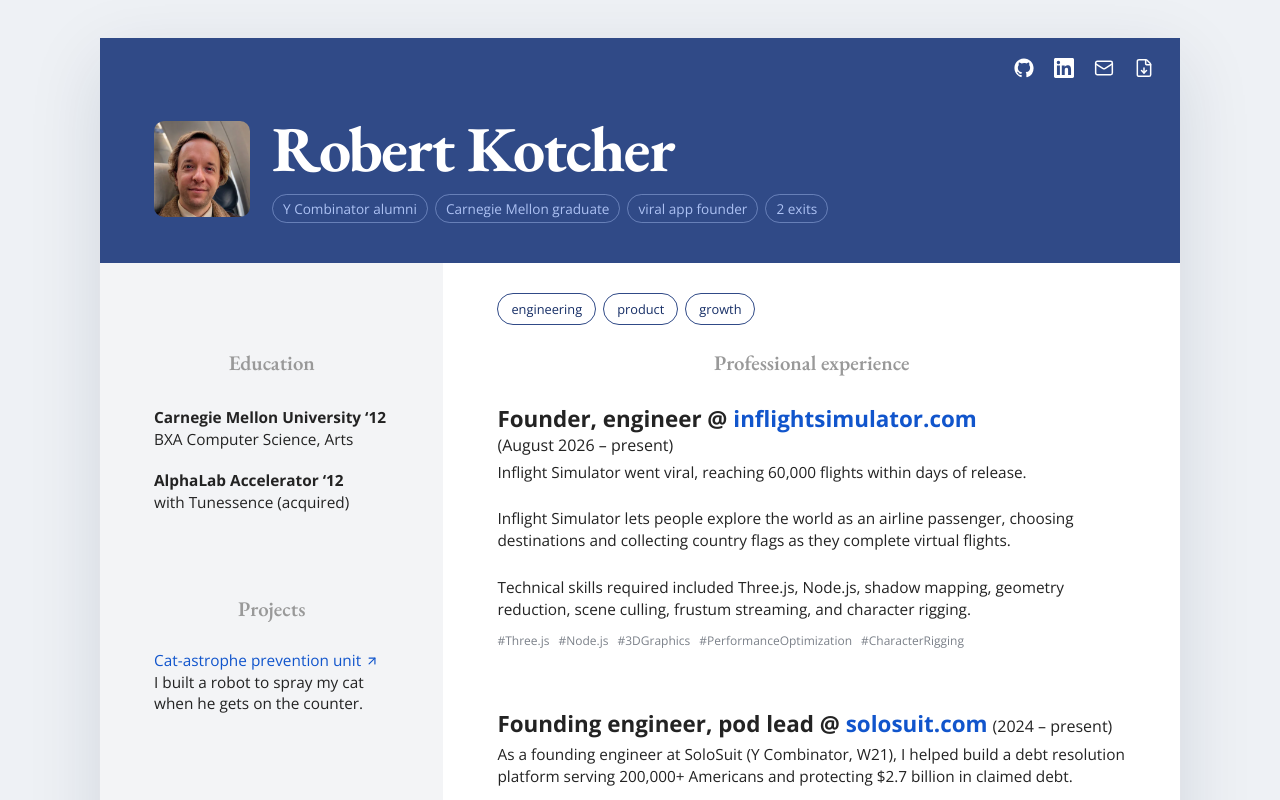
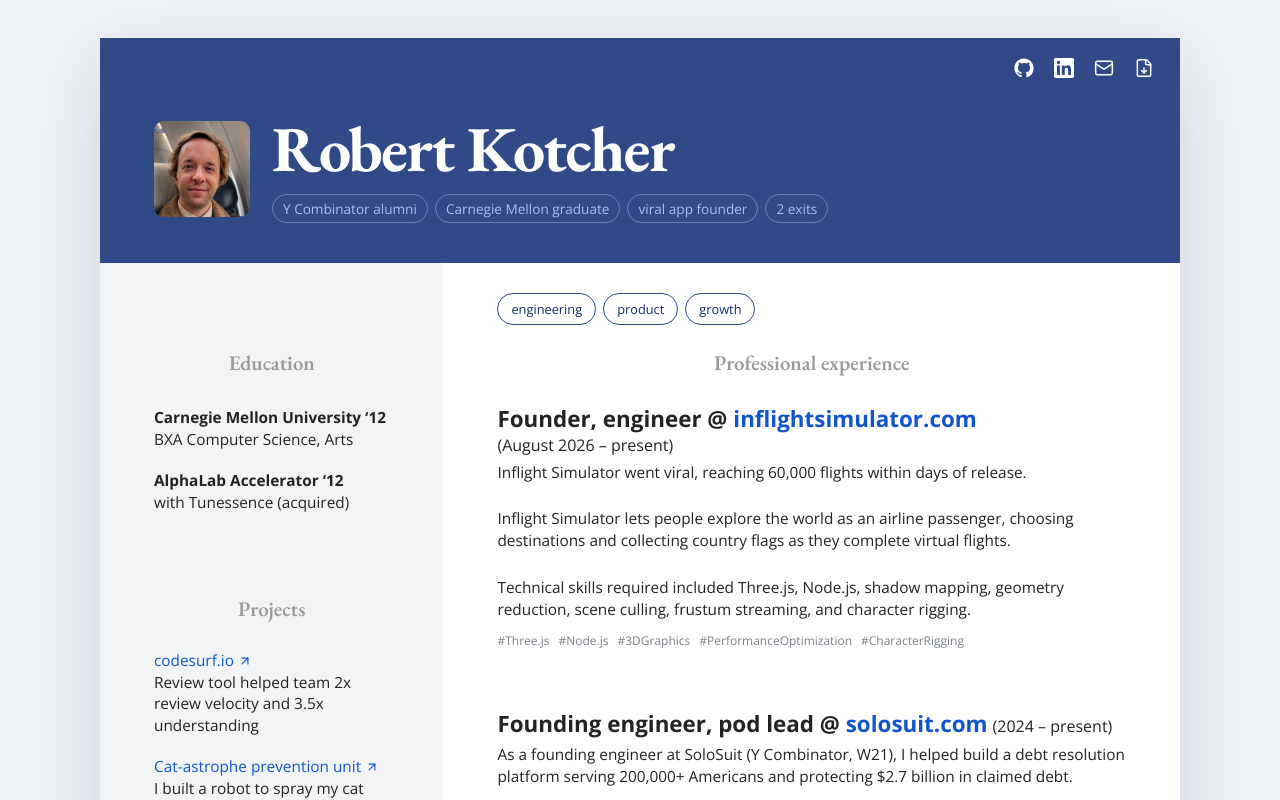
Before and after one commit to robertkotcher/robertkotcher.com, a Next.js app: page / in a window 1280 px wide. Shown: the top 800 px of the page. Built offline with nearby package versions, Linux system fonts and the light colour scheme.

Commit message:
Add CodeSurf review tool to resume projects

```diff
--- a/app/Resume.tsx
+++ b/app/Resume.tsx
@@ -87,6 +87,17 @@
 
             <section>
               <h2>Projects</h2>
+
+
+              <div className="compact-item" data-background="engineering product">
+                <h3>
+                  <a className="sidebar-link project-title-link" href="https://codesurf.io" target="_blank" rel="noreferrer">
+                    <span>codesurf.io</span>
+                    {!printable && <ArrowUpRight aria-hidden="true" size={14} />}
+                  </a>
+                </h3>
+                <p>Review tool helped team 2x review velocity and 3.5x understanding</p>
+              </div>
 
               <div className="compact-item" data-background="engineering">
                 <div>
--- a/app/resumePdf.ts
+++ b/app/resumePdf.ts
@@ -1,2 +1,2 @@
 // Updated by npm run export:resume whenever the PDFs change.
-export const resumePdfUrl = "/robert-kotcher-resume.pdf?v=d7de74138a00";
+export const resumePdfUrl = "/robert-kotcher-resume.pdf?v=a8bad989f9da";
```
Also changed, not shown: 1 other file (tests, documents, lock files or other folders).
